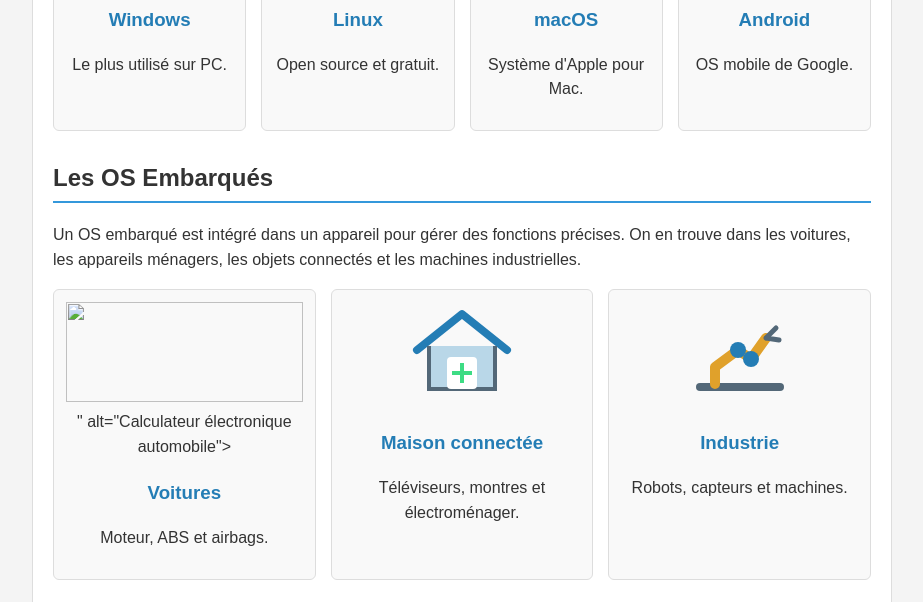
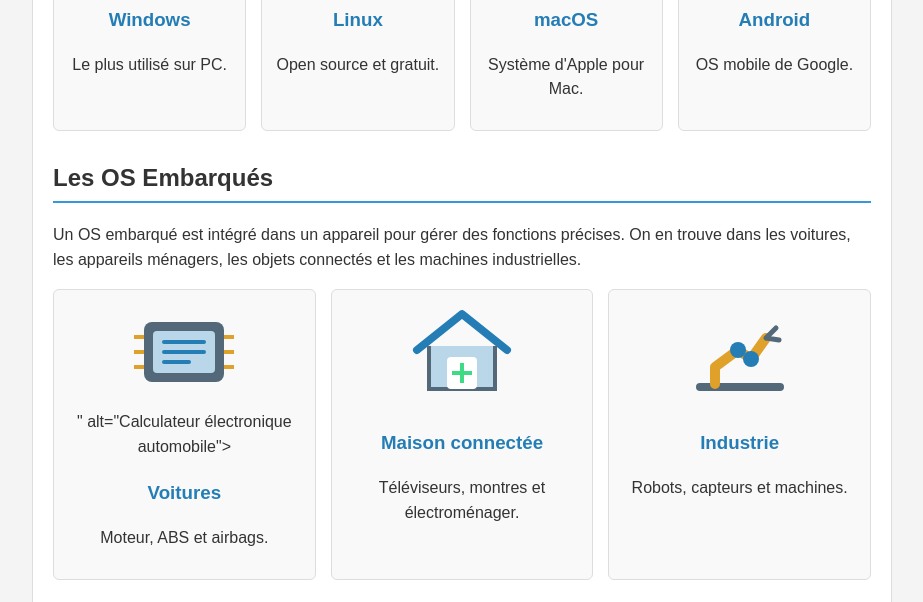
Before and after one commit to malikgafsia980-dotcom/operating-systems-website, a plain HTML site: page index.html in a window 1280 px wide. Shown: the part 573-1175 px from the top of the page, without its empty margins (178-1101 px from the left). Drawn offline with Linux system fonts and the light colour scheme; files whose address does not match are found by name.

Commit message:
Update car image source in index.html

```diff
--- a/index.html
+++ b/index.html
@@ -41,7 +41,7 @@
     <p data-fr="Un OS embarqué est intégré dans un appareil pour gérer des fonctions précises. On en trouve dans les voitures, les appareils ménagers, les objets connectés et les machines industrielles."
        data-en="An embedded OS is built into a device to manage specific functions. It can be found in cars, home appliances, connected devices, and industrial machines.">Un OS embarqué est intégré dans un appareil pour gérer des fonctions précises. On en trouve dans les voitures, les appareils ménagers, les objets connectés et les machines industrielles.</p>
     <div class="os-grid">
-      <article class="os-card"><img src="<svg xmlns="http://www.w3.org/2000/svg" viewBox="0 0 120 100"><rect x="20" y="20" width="80" height="60" rx="8" fill="#536878"/><rect x="29" y="29" width="62" height="42" rx="4" fill="#b9d7e8"/><path d="M40 40h40M40 50h40M40 60h25" stroke="#247db5" stroke-width="4" stroke-linecap="round"/><path d="M10 35h10M10 50h10M10 65h10M100 35h10M100 50h10M100 65h10" stroke="#e0a12b" stroke-width="4"/></svg>" alt="Calculateur électronique automobile"><h3 data-fr="Voitures" data-en="Cars">Voitures</h3><p data-fr="Moteur, ABS et airbags." data-en="Engine, ABS, and airbags.">Moteur, ABS et airbags.</p></article>
+      <article class="os-card"><img src="car-ecu.svg" alt="car-ecu" viewBox="0 0 120 100"><rect x="20" y="20" width="80" height="60" rx="8" fill="#536878"/><rect x="29" y="29" width="62" height="42" rx="4" fill="#b9d7e8"/><path d="M40 40h40M40 50h40M40 60h25" stroke="#247db5" stroke-width="4" stroke-linecap="round"/><path d="M10 35h10M10 50h10M10 65h10M100 35h10M100 50h10M100 65h10" stroke="#e0a12b" stroke-width="4"/></svg>" alt="Calculateur électronique automobile"><h3 data-fr="Voitures" data-en="Cars">Voitures</h3><p data-fr="Moteur, ABS et airbags." data-en="Engine, ABS, and airbags.">Moteur, ABS et airbags.</p></article>
       <article class="os-card"><img src="images/smart-home.svg" alt="Appareil connecté"><h3 data-fr="Maison connectée" data-en="Smart home">Maison connectée</h3><p data-fr="Téléviseurs, montres et électroménager." data-en="TVs, watches, and appliances.">Téléviseurs, montres et électroménager.</p></article>
       <article class="os-card"><img src="images/robot.svg" alt="Bras robotisé industriel"><h3 data-fr="Industrie" data-en="Industry">Industrie</h3><p data-fr="Robots, capteurs et machines." data-en="Robots, sensors, and machines.">Robots, capteurs et machines.</p></article>
     </div>
```
